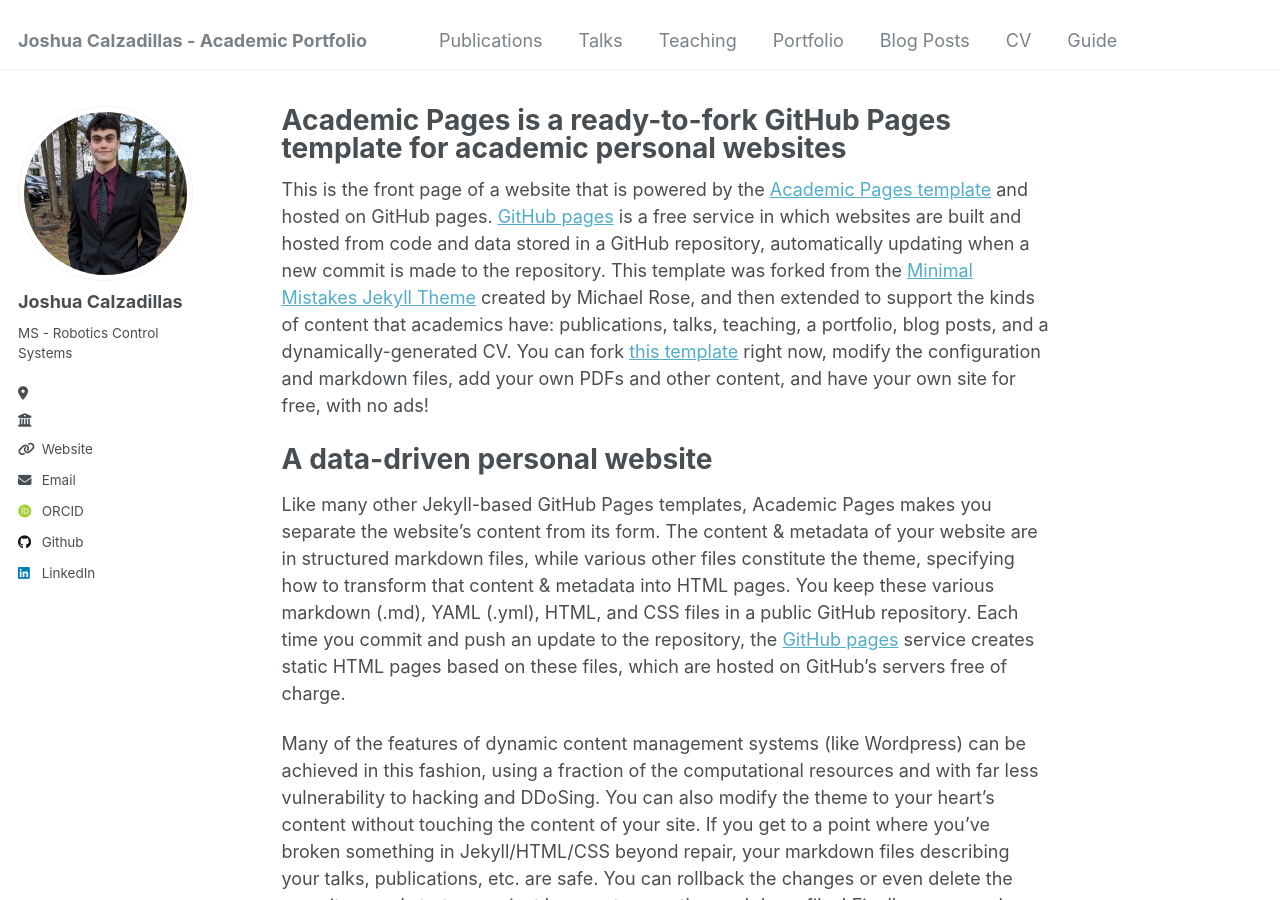
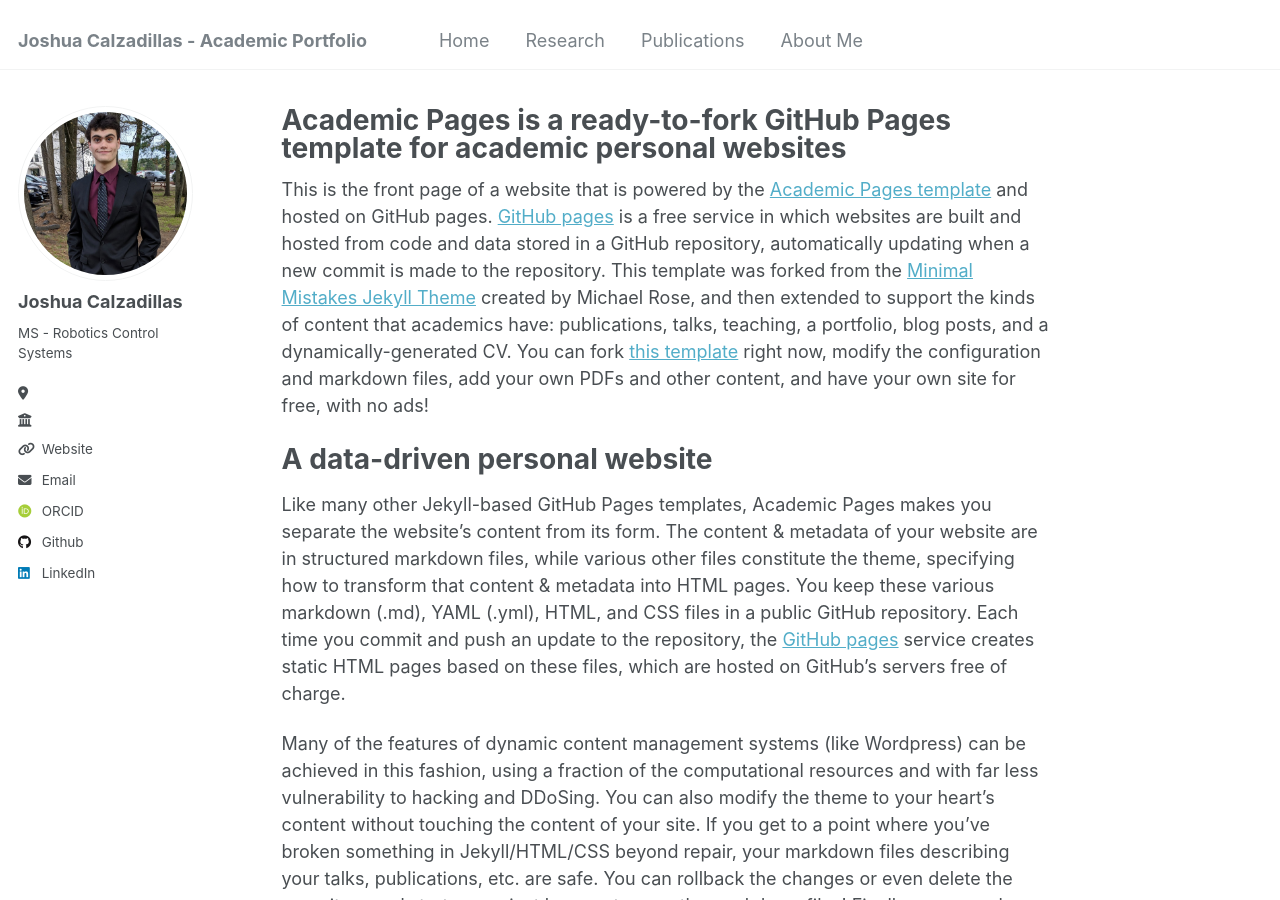
Before and after one commit to jmc1241/jmc1241.github.io, a Jekyll site: the page built from _pages/about.md, in a window 1280 px wide and 900 px high. Built offline with Jekyll 4.4.1, drawn with Linux system fonts in a browser that asks for light colours; some web fonts are replaced.

Commit message:
Update: changed navbar

```diff
--- a/_config.yml
+++ b/_config.yml
@@ -214,7 +214,7 @@ kramdown:
 collections:
   research:
     output: true
-    permalink: ./_research
+    permalink: ./:collection/:path/
   publications:
     output: true
     permalink: /:collection/:path/
--- a/_data/navigation.yml
+++ b/_data/navigation.yml
@@ -5,23 +5,14 @@
 # prevent it from being included in the site.
 
 main:
+  - title: "Home"
+    url: /
+
+  - title: "Research"
+    url: /research/
+
   - title: "Publications"
     url: /publications/
 
-  - title: "Talks"
-    url: /talks/
-
-  - title: "Teaching"
-    url: /teaching/
-
-  - title: "Portfolio"
+  - title: "About Me"
     url: /portfolio/
-
-  - title: "Blog Posts"
-    url: /year-archive/
-
-  - title: "CV"
-    url: /cv/
-
-  - title: "Guide"
-    url: /markdown/
```
